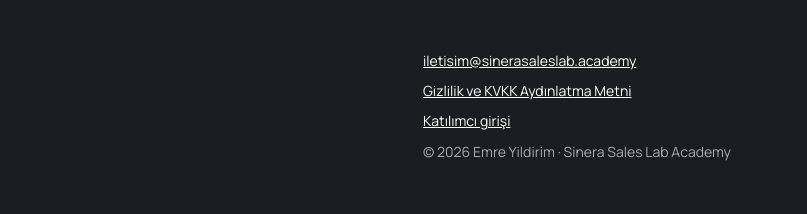
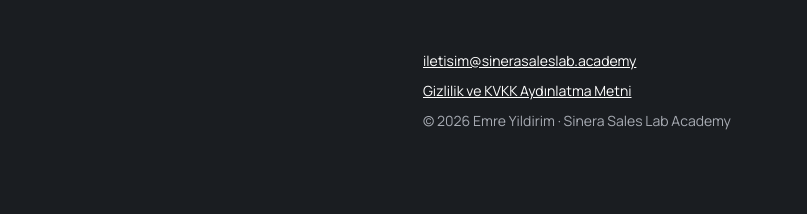
Before and after one commit to emreyildirimssl/Sinera-academy-website, a plain HTML site: page index.html in a window 1280 px wide. Shown: the part 7903-8117 px from the top of the page, 473-1280 px from the left. Drawn offline with Linux system fonts and the light colour scheme.

Commit message:
Footer: remove participant login link (assessment access is invitation-only)
Co-Authored-By: Claude Opus 5.5 <noreply@anthropic.com>
Claude-Session: https://claude.ai/code/session_01P6khRtvVRExykatnHkSsek

```diff
--- a/index.html
+++ b/index.html
@@ -391,7 +391,6 @@ img{max-width:100%}
 <div style="flex: 0 1 320px; display: flex; flex-direction: column; gap: 8px">
 <a href="mailto:iletisim@sinerasaleslab.academy" style="color: #FFFFFF">iletisim@sinerasaleslab.academy</a>
 <a href="/gizlilik/" style="color: #FFFFFF">Gizlilik ve KVKK Aydınlatma Metni</a>
-<a href="https://envanter.sinerasaleslab.academy" style="color: #FFFFFF">Katılımcı girişi</a>
 <span>© 2026 Emre Yildirim · Sinera Sales Lab Academy</span>
 </div>
 </div>
```
